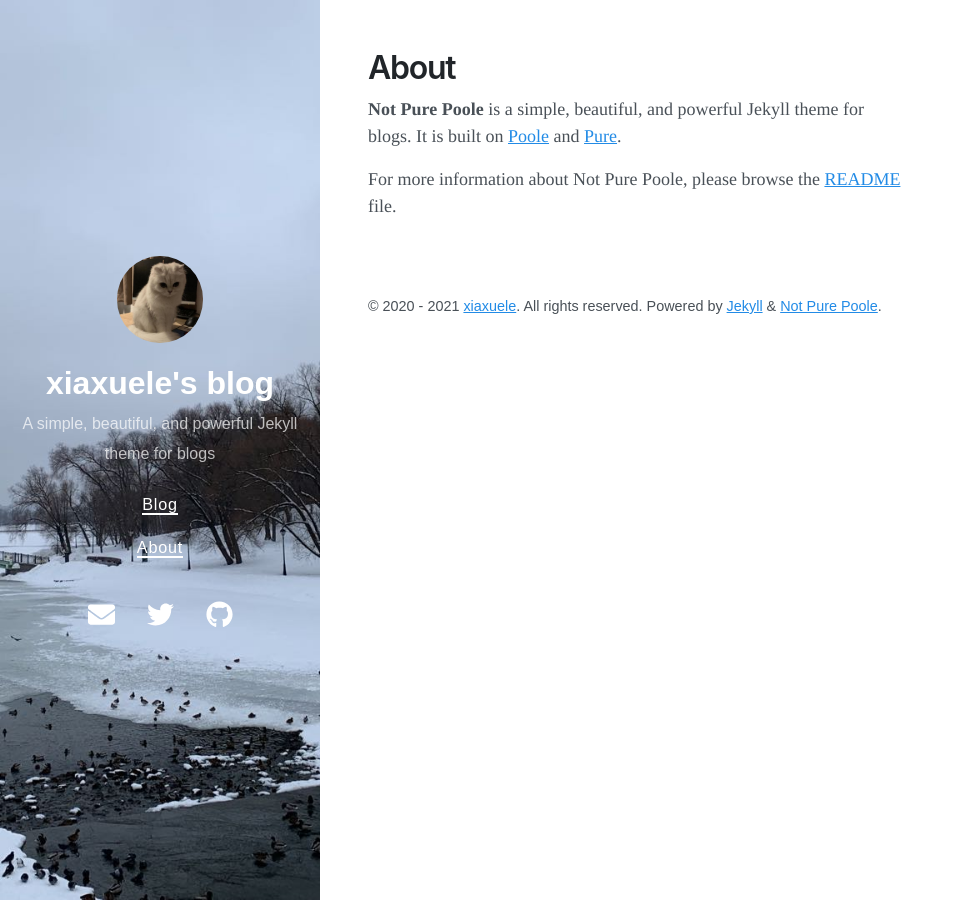
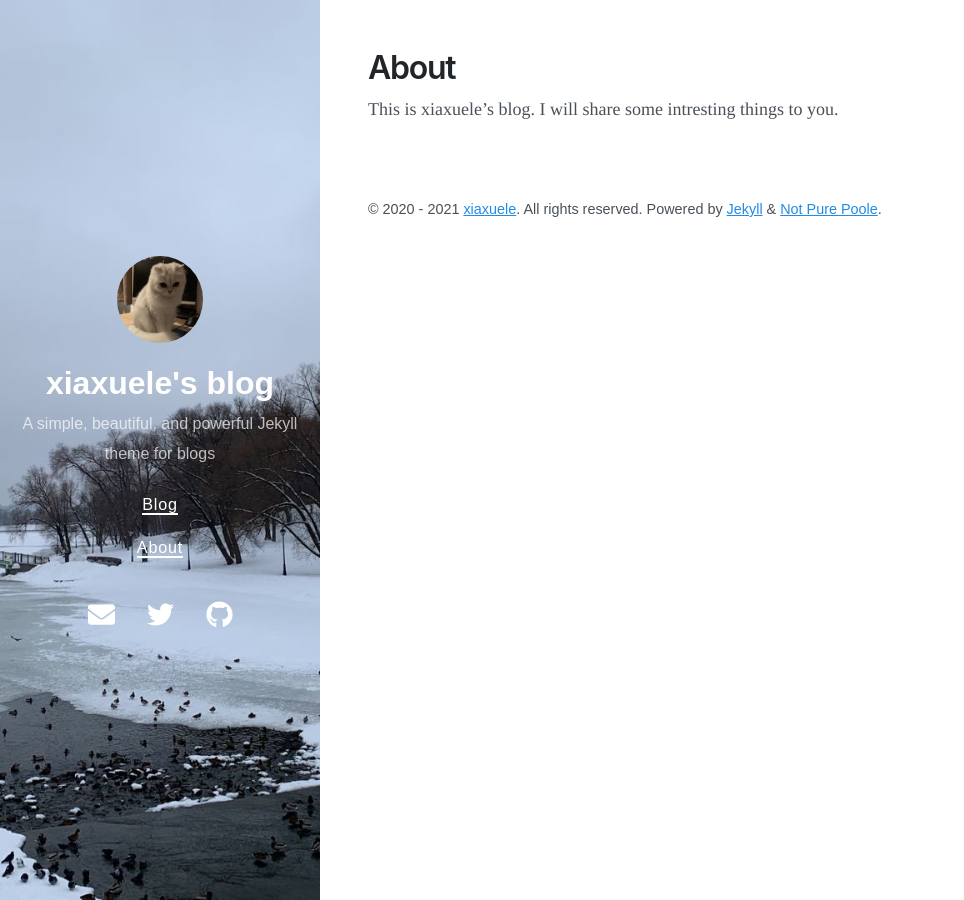
Before and after one commit to xiaxuele/xiaxuele.github.io, a Jekyll site: the page built from about.md, in a window 1280 px wide. Shown: the whole page, without its empty margins (0-964 px from the left). Built offline with Jekyll 4.4.1, drawn with Linux system fonts in a browser that asks for light colours; nearby versions of some CDN libraries.

Commit message:
Update about.md

```diff
--- a/about.md
+++ b/about.md
@@ -3,6 +3,4 @@ layout: page
 title: About
 ---
 
-**Not Pure Poole** is a simple, beautiful, and powerful Jekyll theme for blogs. It is built on [Poole](https://github.com/poole/poole) and [Pure](https://purecss.io/).
-
-For more information about Not Pure Poole, please browse the [README](https://github.com/vszhub/not-pure-poole) file.
+This is xiaxuele's blog. I will share some intresting things to you.
```
